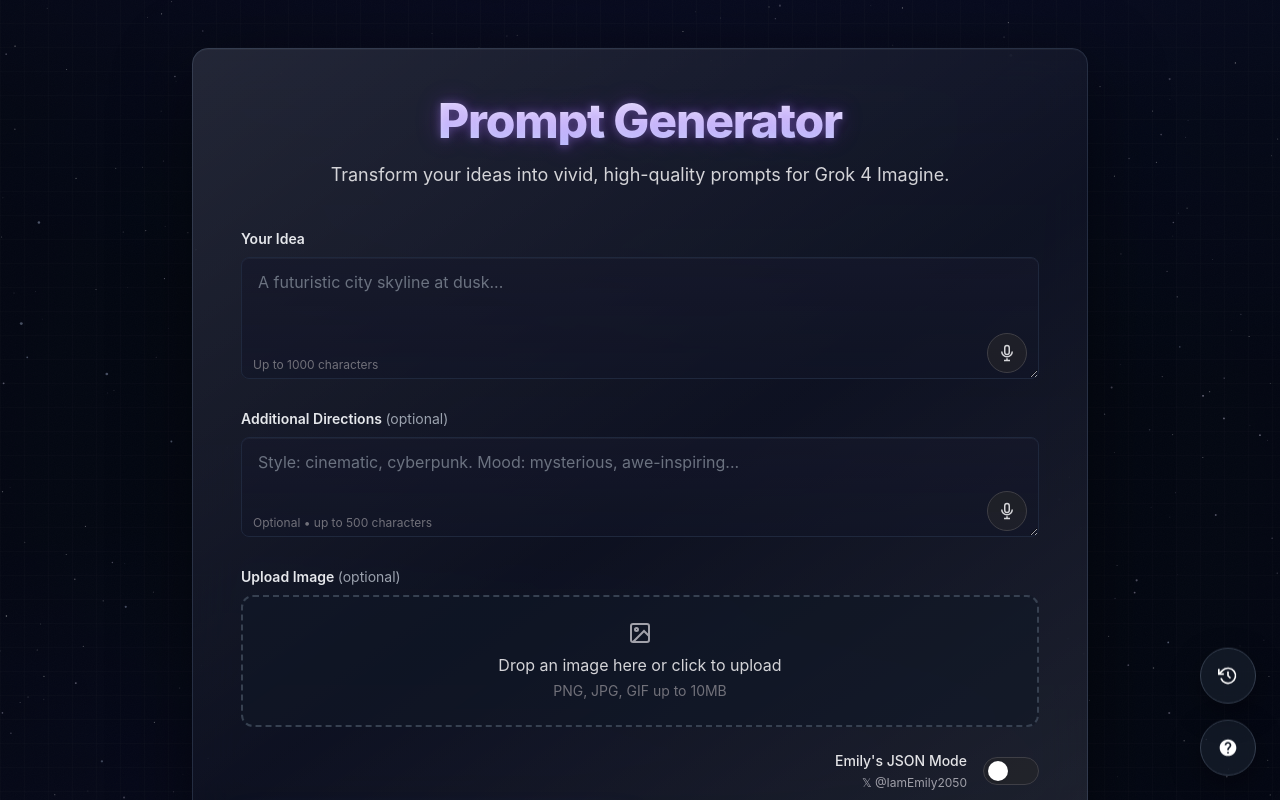
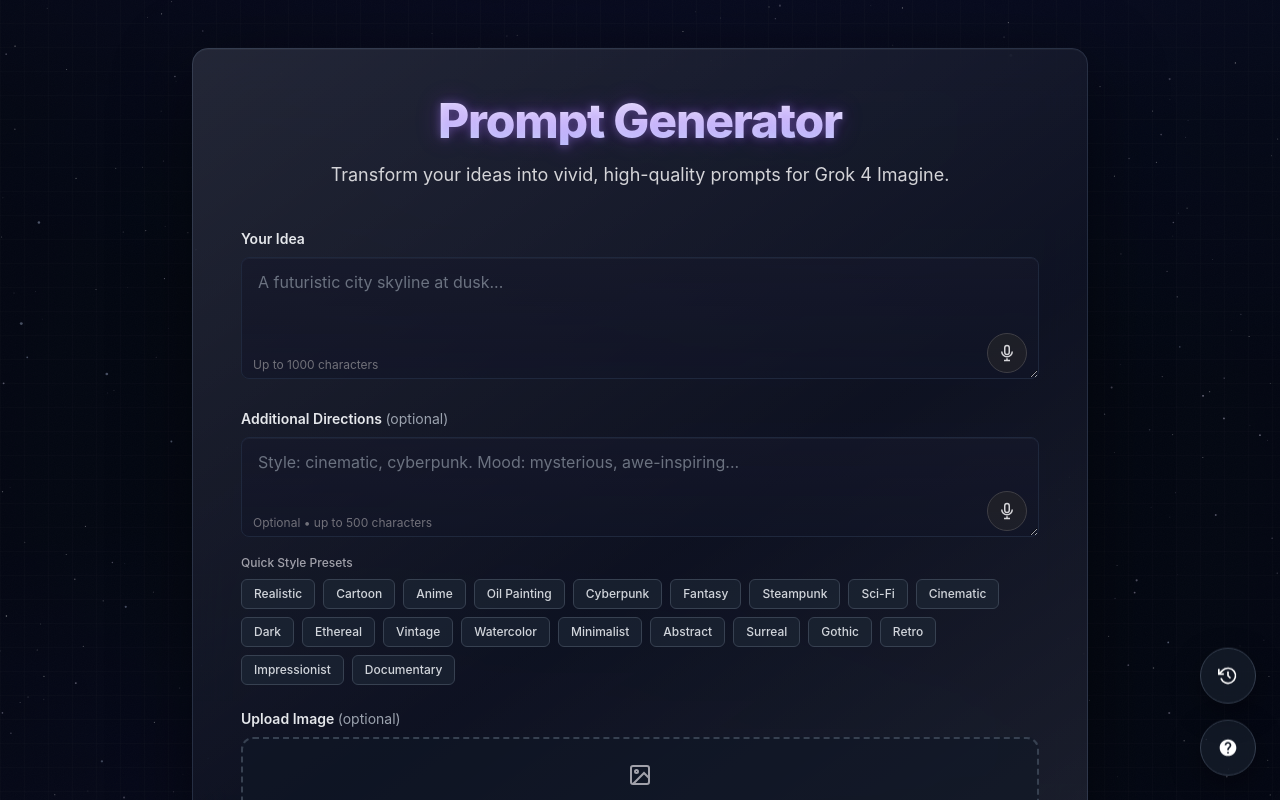
Before and after one commit to AppleLamps/grok-4-prompt, a Next.js app: page / in a window 1280 px wide. Shown: the top 800 px of the page. Built offline with nearby package versions, Linux system fonts and the light colour scheme.

Commit message:
feat: add style presets and toggle functionality for enhanced user experience

```diff
--- a/src/pages/index.js
+++ b/src/pages/index.js
@@ -111,6 +111,7 @@
   const [uploadedImage, setUploadedImage] = useState(null);
   const [imagePreview, setImagePreview] = useState(null);
   const [isCompressing, setIsCompressing] = useState(false);
+  const [activeStyles, setActiveStyles] = useState(new Set());
   const [compressionProgress, setCompressionProgress] = useState(0);
   const [originalSize, setOriginalSize] = useState(0);
   const [compressedSize, setCompressedSize] = useState(0);
@@ -120,6 +121,30 @@
   const [isJsonMode, setIsJsonMode] = useState(false);
   const imageObjectUrlRef = useRef(null);
   const generateAbortRef = useRef(null);
+
+  // Style presets with detailed prompts
+  const stylePresets = {
+    'Realistic': 'photorealistic rendering with natural lighting, high detail, and lifelike textures',
+    'Cartoon': 'vibrant cartoon style with bold colors, simplified forms, and playful character design',
+    'Anime': 'anime art style with expressive characters, dynamic poses, and detailed backgrounds',
+    'Oil Painting': 'traditional oil painting technique with rich textures, visible brushstrokes, and classical composition',
+    'Cyberpunk': 'cyberpunk aesthetic with neon lighting, dark urban atmosphere, futuristic technology, and dystopian elements',
+    'Fantasy': 'fantasy art style with magical elements, ethereal lighting, mystical creatures, and enchanted environments',
+    'Steampunk': 'steampunk design with brass machinery, Victorian elements, steam-powered technology, and industrial aesthetics',
+    'Sci-Fi': 'science fiction style with advanced technology, sleek designs, futuristic architecture, and space-age elements',
+    'Cinematic': 'cinematic composition with dramatic lighting, film-like quality, and professional cinematography',
+    'Dark': 'dark and moody atmosphere with deep shadows, muted colors, and mysterious ambiance',
+    'Ethereal': 'ethereal and dreamlike quality with soft lighting, flowing elements, and otherworldly beauty',
+    'Vintage': 'vintage aesthetic with retro colors, classic styling, and nostalgic atmosphere',
+    'Watercolor': 'watercolor painting style with soft washes, flowing pigments, delicate transparency, and organic color bleeding',
+    'Minimalist': 'minimalist design with clean lines, simple forms, negative space, and refined elegance',
+    'Abstract': 'abstract art style with non-representational forms, bold geometric shapes, and expressive color relationships',
+    'Surreal': 'surrealist aesthetic with dreamlike imagery, impossible scenarios, and fantastical visual metaphors',
+    'Gothic': 'gothic atmosphere with dramatic architecture, ornate details, mysterious shadows, and romantic darkness',
+    'Retro': 'retro design with mid-century modern elements, bold patterns, vintage typography, and nostalgic color palettes',
+    'Impressionist': 'impressionist painting style with loose brushwork, light effects, vibrant colors, and atmospheric quality',
+    'Documentary': 'documentary photography style with authentic moments, natural lighting, and journalistic storytelling approach'
+  };
 
   // Memoized values for better performance
   const recognitionRef = useMemo(() => ({ current: null }), []);
@@ -437,6 +462,56 @@
     setHistory([]);
   }, []);
 
+  // Toggle style preset function
+  const toggleStyle = useCallback((styleName) => {
+    const stylePrompt = stylePresets[styleName];
+    if (!stylePrompt) return;
+
+    setActiveStyles(prev => {
+      const newActiveStyles = new Set(prev);
+      const isActive = newActiveStyles.has(styleName);
+
+      if (isActive) {
+        newActiveStyles.delete(styleName);
+      } else {
+        newActiveStyles.add(styleName);
+      }
+
+      return newActiveStyles;
+    });
+
+    setDirections(prev => {
+      const stylePrompt = stylePresets[styleName];
+      const isCurrentlyActive = activeStyles.has(styleName);
+
+      if (isCurrentlyActive) {
+        // Remove the style
+        let newDirections = prev;
+
+        // Remove the exact style prompt
+        newDirections = newDirections.replace(stylePrompt, '');
+
+        // Clean up any double commas, leading/trailing commas, and extra spaces
+        newDirections = newDirections
+          .replace(/,\s*,/g, ',')  // Remove double commas
+          .replace(/^,\s*/, '')    // Remove leading comma
+          .replace(/,\s*$/, '')    // Remove trailing comma
+          .replace(/\s+/g, ' ')    // Replace multiple spaces with single space
+          .trim();
+
+        return newDirections;
+      } else {
+        // Add the style
+        const newDirections = prev.trim();
+        if (newDirections === '') {
+          return stylePrompt;
+        } else {
+          return newDirections + ', ' + stylePrompt;
+        }
+      }
+    });
+  }, [stylePresets, activeStyles]);
+
   // Smooth scroll when output appears
   useEffect(() => {
     if (showOutput) {
@@ -533,6 +608,27 @@
                     >
                       {dictatingTarget === 'directions' ? <StopIcon /> : <MicIcon />}
                     </button>
+                  </div>
+
+                  {/* Style Preset Buttons */}
+                  <div className="mt-3">
+                    <div className="text-xs text-premium-400 mb-2 font-medium">Quick Style Presets</div>
+                    <div className="flex flex-wrap gap-2">
+                      {Object.keys(stylePresets).map((styleName) => (
+                        <button
+                          key={styleName}
+                          type="button"
+                          onClick={() => toggleStyle(styleName)}
+                          className={`px-3 py-1.5 text-xs font-medium rounded-md transition-all duration-200 border ${
+                            activeStyles.has(styleName)
+                              ? 'bg-indigo-600/80 border-indigo-500 text-white shadow-md'
+                              : 'bg-gray-800/60 border-gray-700 text-gray-300 hover:bg-gray-700/70 hover:border-gray-600'
+                          }`}
+                        >
+                          {styleName}
+                        </button>
+                      ))}
+                    </div>
                   </div>
                 </div>
 
```
